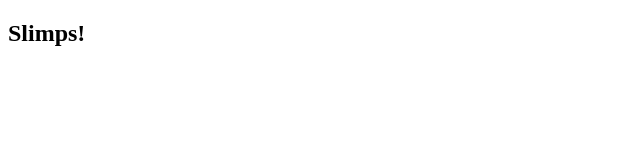
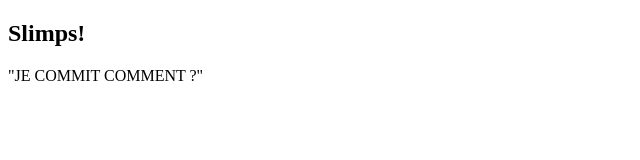
Before and after one commit to mathematico/Slimps, a plain HTML site: page index.html in a window 1280 px wide. Shown: the whole page, without its empty margins (0-640 px from the left). Drawn offline with Linux system fonts and the light colour scheme.

Commit message:
Update index.html

```diff
--- a/index.html
+++ b/index.html
@@ -6,5 +6,7 @@
 <body>
 <h2>Slimps!</h2>
 
+  <VANDALISME> "JE COMMIT COMMENT ?" </VANDALISME>
+
 </body>
 </html>
```
